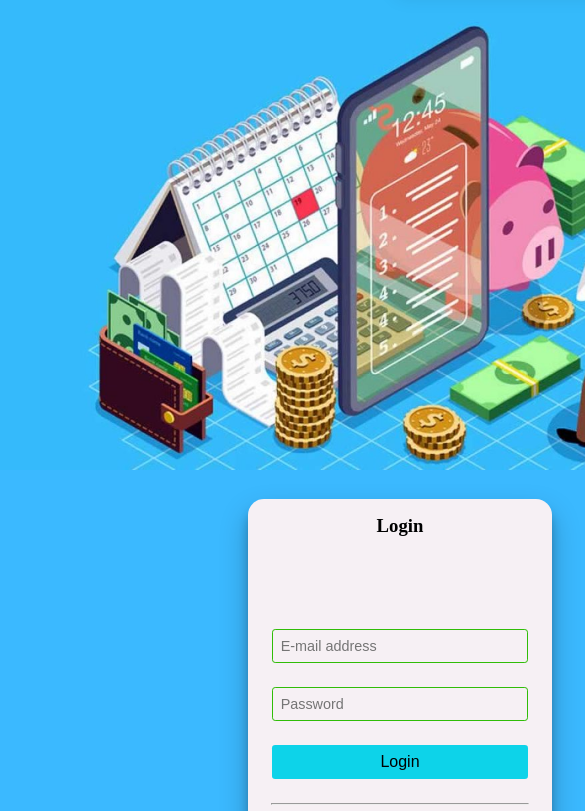
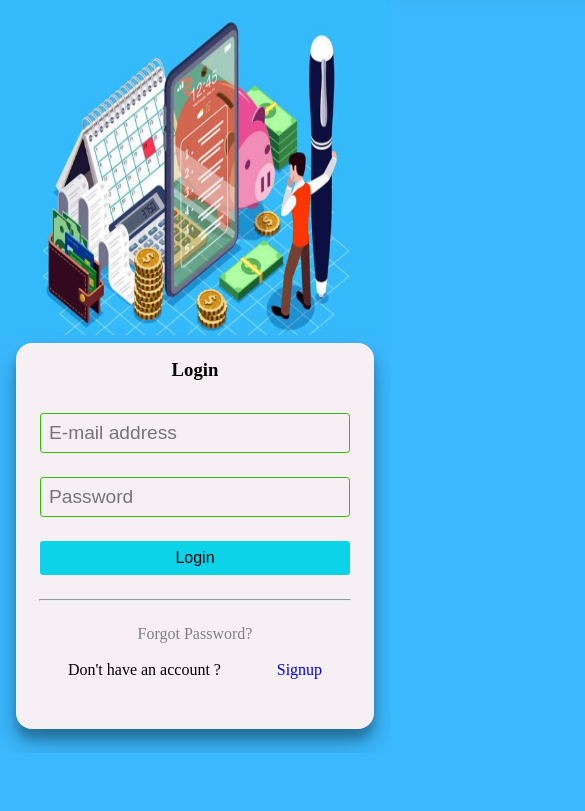
Before and after one commit to rajkumar-1997/expense-tracker, a website: page views/user/login.html in a window 390 px wide. Shown: the part 103-914 px from the top of the page, 585 px wide, since content can reach past the window. After the commit the page ends 856 px from the top, so only its background shows below. Drawn offline with nearby package versions, Linux system fonts and the light colour scheme.

Commit message:
all responsiveness fixed

```diff
--- a/public/scripts/newpassword.js
+++ b/public/scripts/newpassword.js
@@ -26,7 +26,7 @@ newPasswordForm.addEventListener('submit', async (e) => {
       notify({type:"error",message:"Password doesn't match!"});
     }
   } catch (error) {
-    notify(error.response);
+    notify(error.response.data);
     console.log(error);
   }
 });
--- a/public/styles/style.css
+++ b/public/styles/style.css
@@ -225,55 +225,80 @@ hr{
     color: #333;
   }
 
+
+
+
 @media screen and (max-width:1220px) {
 
 }
 
 @media screen and (max-width:890px) {
 
-}
-
-
-@media screen and (max-width:700px) {
-
   body{
     flex-direction: column;
    }
-
    .left{
     height: 50vh;
-    margin-top: 2rem;
+    width: 100%;
+
+   }
+   .home-img img{
+    width:100%;
+    height: 40vh;
+
+
 }
    .right{
-    height: 50vh;
-    margin-top: 5rem;
+    height: 50%;
+    width: 100%;
+   }
+   .form-box{
+    width: 60%;
+    margin: 1.5rem 1rem;
+    height: 42vh;
 
    }
 
-   .form-box{
-    height: 100%;
-    /* padding: 0 10rem ; */
-
+   .heading h1{
+     font-size: 2rem;
    }
-   form{
-    /* padding: 2rem 7rem; */
-    height: 100%;
+   .heading h5{
+    font-size: 1.5rem;
   }
 }
 
 
 
+
+
 @media screen and (max-width:480px) {
 
+  .form-box{
+    width: 100%;
 
-    .left{
-        height: 60vh;
-        margin-top: 2rem;
+
    }
-       .right{
-        height: 40vh;
-        margin-top: 5rem;
+   form{
+    gap: 1.5rem;
+   }
+   .form-control input{
+    font-size: 1.2rem;
+   }
 
 }
 
+@media screen and (max-width:380px) {
+
+  .form-box{
+    width: 100%;
+
+
    }
+   form{
+    gap: 0.9rem;
+   }
+   .form-control input{
+    font-size: 1rem;
+   }
+
+}
--- a/views/style.css
+++ /dev/null
@@ -1,200 +0,0 @@
-@import url("https://fonts.googleapis.com/css?family=Nunito+Sans:400,400i,700,900&display=swap");
-
-* {
-  box-sizing: border-box;
-}
-
-body {
-  font-family: "Nunito Sans", sans-serif;
-  display: flex;
-  margin: 0;
-}
-
-.left {
-  background-image: url("../images/unnamed.png");
-  background-repeat: no-repeat;
-  background-size: cover;
-  background-position: center;
-  display: flex;
-  flex-direction: column;
-  justify-content: center;
-  align-items: center;
-  text-align: center;
-  width: 50vw;
-  height: 100vh;
-  position: relative;
-  font-family: "Nunito Sans", sans-serif;
-  color: white;
-  z-index: -2;
-  font-size: clamp(1rem, 10vw, 2.25rem);
-}
-
-.left::before {
-  content: "";
-  position: absolute;
-  background-color: rgba(17, 45, 78, 0.85);
-  width: 100%;
-  height: 100%;
-  top: 0;
-  left: 0;
-  z-index: -1;
-}
-
-.heading h1 {
-  margin: 0;
-  text-align: left;
-}
-
-.heading p {
-  text-align: center;
-  margin: 0;
-  letter-spacing: 0.25rem;
-  font-size: 1rem;
-}
-
-img {
-  object-fit: cover;
-  width: 100%;
-  height: 100%;
-}
-
-/* right */
-.right {
-  display: flex;
-  align-items: center;
-  justify-content: center;
-  background-color: rgb(219, 226, 239);
-  width: 50vw;
-  height: 100vh;
-}
-
-.box {
-  background-color: rgb(249, 247, 247);
-  color: rgb(63, 114, 175);
-  padding: 15px 40px;
-  border-radius: 5px;
-  box-shadow: 0 0 10px 5px rgb(100, 100, 100, 0.3);
-}
-
-.box h1 {
-  text-align: center;
-  margin-bottom: 8px;
-}
-
-.box a {
-  text-decoration: none;
-}
-
-.btn {
-  cursor: pointer;
-  display: inline-block;
-  width: 100%;
-  background-color: rgb(63, 114, 175);
-  padding: 12px;
-  font-family: inherit;
-  font-size: 16px;
-  border: 0;
-  color: #fff;
-  border-radius: 5px;
-}
-
-.btn:focus {
-  outline: none;
-}
-
-.btn:hover {
-  background-color: rgb(28, 75, 133);
-}
-
-.btn:active {
-  transform: scale(0.98);
-}
-
-.text {
-  margin-top: 15px;
-}
-
-.form-control {
-  margin: 20px 0 30px;
-  width: 300px;
-}
-
-.form-control input {
-  background-color: transparent;
-  color: rgb(17, 45, 78);
-  border: 0;
-  border-bottom: 2px rgba(63, 114, 175, 0.3) solid;
-  display: block;
-  width: 100%;
-  padding: 10px 0;
-  font-size: 18px;
-}
-
-.form-control input:focus,
-.form-control input:valid {
-  outline: none;
-}
-
-input:-webkit-autofill,
-input:-webkit-autofill:hover,
-input:-webkit-autofill:focus,
-input:-webkit-autofill:active {
-  -webkit-box-shadow: 0 0 0 30px rgb(249, 247, 247) inset !important;
-}
-
-/* toast notification */
-.toast {
-  position: fixed;
-  top: 15px;
-  right: 30px;
-  border-radius: 12px;
-  background: #fff;
-  padding: 20px 35px 20px 25px;
-  box-shadow: 0 6px 20px -5px rgba(0, 0, 0, 0.1);
-  overflow: hidden;
-  transform: translateX(calc(100% + 30px));
-  transition: all 0.5s cubic-bezier(0.68, -0.55, 0.265, 1.35);
-  z-index: 5;
-}
-
-.toast.active {
-  transform: translateX(0%);
-}
-
-.toast .toast-content {
-  display: flex;
-  align-items: center;
-}
-
-.toast-content .message {
-  display: flex;
-  flex-direction: column;
-  margin: 0 20px;
-}
-
-.message .text {
-  font-size: 1.2rem;
-  font-weight: 400;
-  color: #666666;
-}
-
-.message .text.text-1 {
-  font-weight: 600;
-  color: #333;
-}
-
-@media (max-width: 770px) {
-  body {
-    overflow: auto;
-    flex-wrap: wrap;
-  }
-  .left {
-    width: 100vh;
-    min-width: 380px;
-    height: 30vh;
-  }
-  .right {
-    width: 100vh;
-    height: 70vh;
-  }
-}
```
Also changed, not shown: views/user/login.html (+0 -1 lines), public/image/matrix.svg (added), public/image/money.svg (added). Lines whose indentation alone changed are shown as unchanged.
